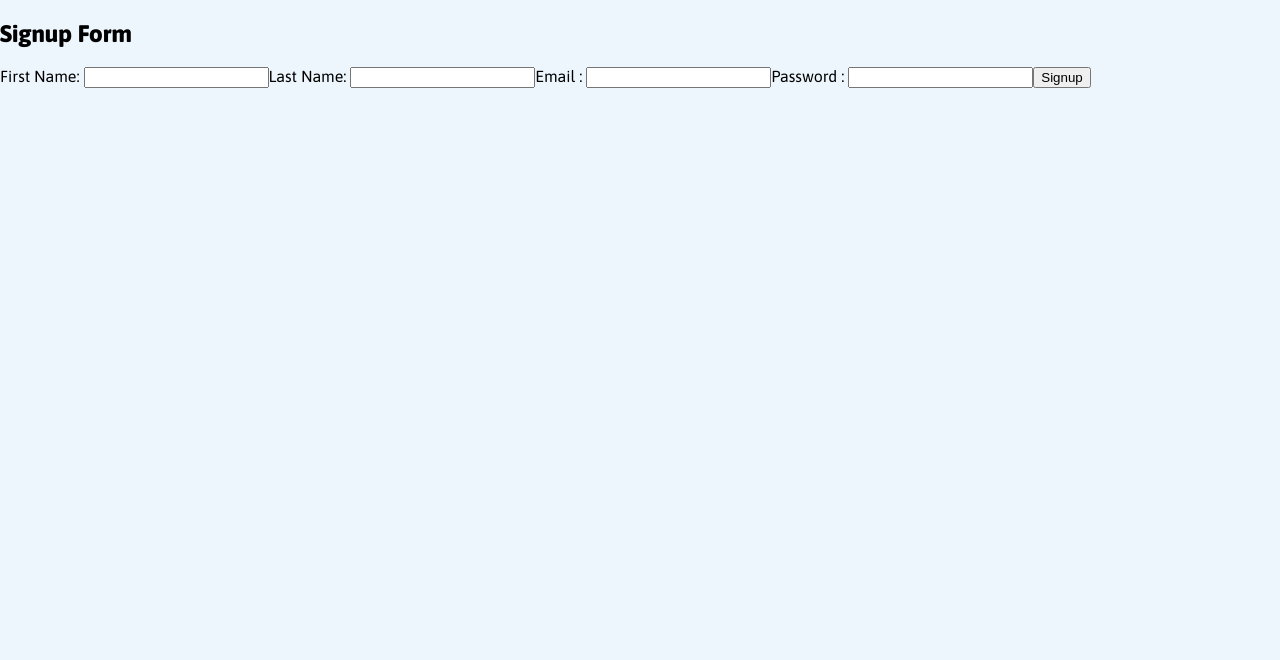
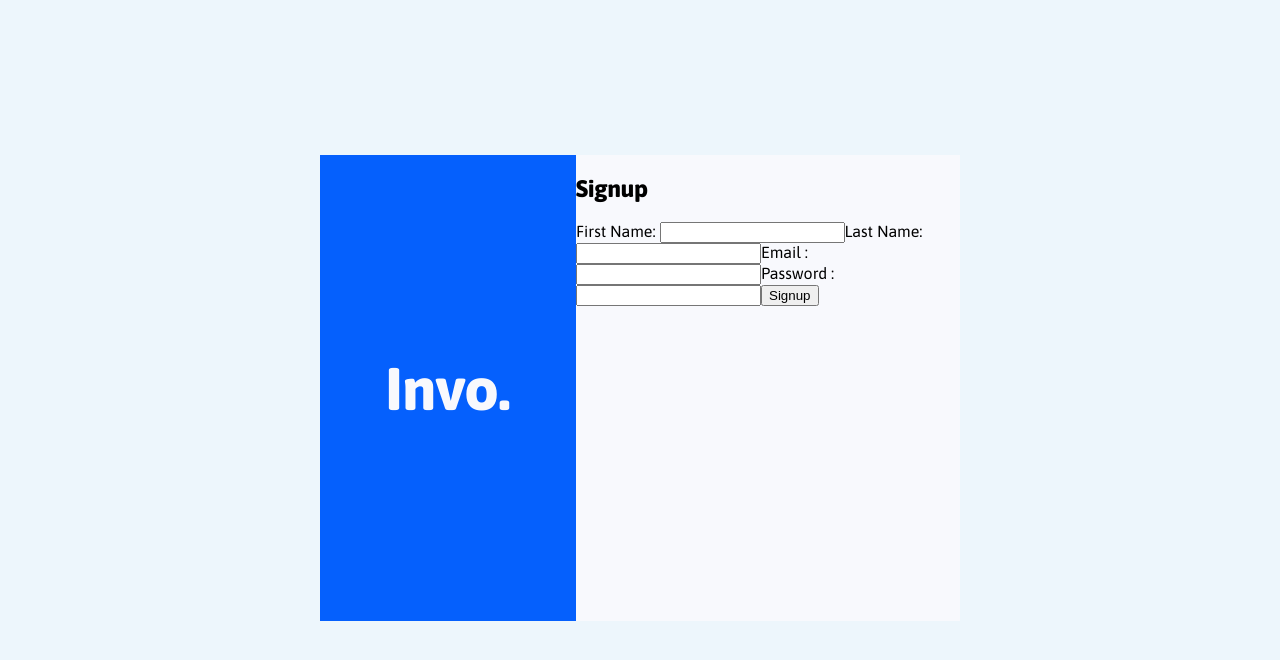
Before and after one commit to Osama-285/Angular_Dashboard, an Angular app in the folder erp/: page /signup in a window 1280 px wide. Shown: the top 660 px of the page. Built offline with nearby package versions, Linux system fonts and the light colour scheme.

Commit message:
signup form

```diff
--- a/erp/src/app/components/signup/signup.component.css
+++ b/erp/src/app/components/signup/signup.component.css
@@ -0,0 +1,52 @@
+.signup {
+  height: 97vh;
+  display: flex;
+  align-items: center;
+  justify-content: center;
+}
+.signup .main_signup {
+  /* border: 1px solid red; */
+  height: 60%;
+  width: 50%;
+  display: inline-flex;
+  overflow: hidden;
+}
+.signup .main_signup .left {
+  background-color: #0560fd;
+  width: 40%;
+  display: flex;
+  align-items: center;
+  justify-content: center;
+}
+.signup .main_signup .left h1 {
+  font-size: 60px;
+  color: #f8f9fd;
+}
+.signup .main_signup .form {
+  /* border: 1px solid rgb(157, 0, 255); */
+  width: 60%;
+  background-color: #f8f9fd;
+}
+/* .form {
+  width: 25%;
+  height: 50%;
+  display: flex;
+  flex-direction: column;
+  align-items: center;
+  background-color: #f8f9fd;
+  border-radius: 15px;
+}
+.form h2 {
+  font-size: 40px;
+  color: #0560fd;
+}
+.form form {
+  display: flex;
+  flex-direction: column;
+  align-items: flex-start;
+  border: 1px solid red;
+  width: 80%;
+}
+.form form input {
+  border: none;
+} */
--- a/erp/src/app/components/signup/signup.component.html
+++ b/erp/src/app/components/signup/signup.component.html
@@ -1,21 +1,36 @@
-<h2>Signup Form</h2>
+<div class="signup">
+  <div class="main_signup">
+    <div class="left">
+      <h1>Invo.</h1>
+    </div>
+
+    <div class="form">
+      <h2>Signup</h2>
       <form [formGroup]="signupForm" (ngSubmit)="onSubmit()">
         <label for="firstName">First Name: </label>
         <input type="text" id="firstName" formControlName="firstName" />
-  <div *ngIf="validForm && signupForm.get('firstName')?.hasError('required')">
+        <div
+          *ngIf="validForm && signupForm.get('firstName')?.hasError('required')"
+        >
           First Name is Required
         </div>
 
         <label for="lastName">Last Name: </label>
         <input type="text" id="lastName" formControlName="lastName" />
-  <div *ngIf="validForm && signupForm.get('lastName')?.hasError('required')">
+        <div
+          *ngIf="validForm && signupForm.get('lastName')?.hasError('required')"
+        >
           Last Name is Required
         </div>
 
         <label for="email">Email : </label>
         <input type="email" id="email" formControlName="email" />
-  <div *ngIf="validForm && signupForm.get('email')?.hasError('emailRequired')">
-    Email is REquired
+        <div
+          *ngIf="
+            validForm && signupForm.get('email')?.hasError('emailRequired')
+          "
+        >
+          Email is Required
         </div>
         <div *ngIf="validForm && signupForm.get('email')!.hasError('email')">
           Please enter a valid email address.
@@ -25,14 +40,20 @@
         <input type="password" id="password" formControlName="password" />
         <div
           *ngIf="
-      validForm && signupForm.get('password')?.hasError('passwordRequired')
+            validForm &&
+            signupForm.get('password')?.hasError('passwordRequired')
           "
         >
           Password is required.
         </div>
-  <div *ngIf="validForm && signupForm.get('password')?.hasError('minlength')">
+        <div
+          *ngIf="validForm && signupForm.get('password')?.hasError('minlength')"
+        >
           Password must be at least 6 characters.
         </div>
 
         <button type="submit">Signup</button>
       </form>
+    </div>
+  </div>
+</div>
```
Lines whose indentation alone changed are shown as unchanged.
